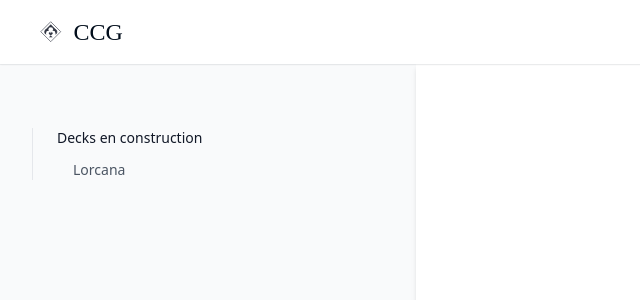
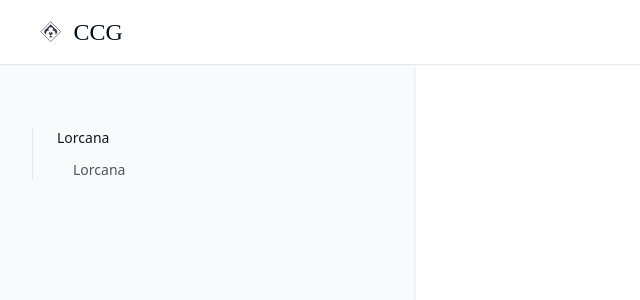
Before and after one commit to greglejeune/ebook, a Jekyll site: the page built from tcg.html, in a window 1280 px wide. Shown: the top 300 px of the page, without its empty margins (0-640 px from the left). Built offline with Jekyll 4.4.1, drawn with Linux system fonts in a browser that asks for light colours.

Commit message:
Update tcg.html

```diff
--- a/_layouts/tcg.html
+++ b/_layouts/tcg.html
@@ -32,7 +32,7 @@
               <nav aria-label="Table of contents" class="text-sm max-w-[37.5rem] mx-auto lg:max-w-none lg:mx-0 relative lg:sticky lg:top-10" x-data="TableOfContents()" x-init="init()">
                 <ul role="list" class="space-y-8 border-l border-gray-200 pl-6">
                   <li class="space-y-3">
-                    <a href="" class="block font-medium text-gray-900 transition-colors duration-300">Decks en construction</a>
+                    <a href="" class="block font-medium text-gray-900 transition-colors duration-300">Lorcana</a>
                     <ul role="list" class="space-y-3">
                       {% assign decksin = site.tcg | where: "category", "strategy" %}
                       {% for post in decksin %}
```
